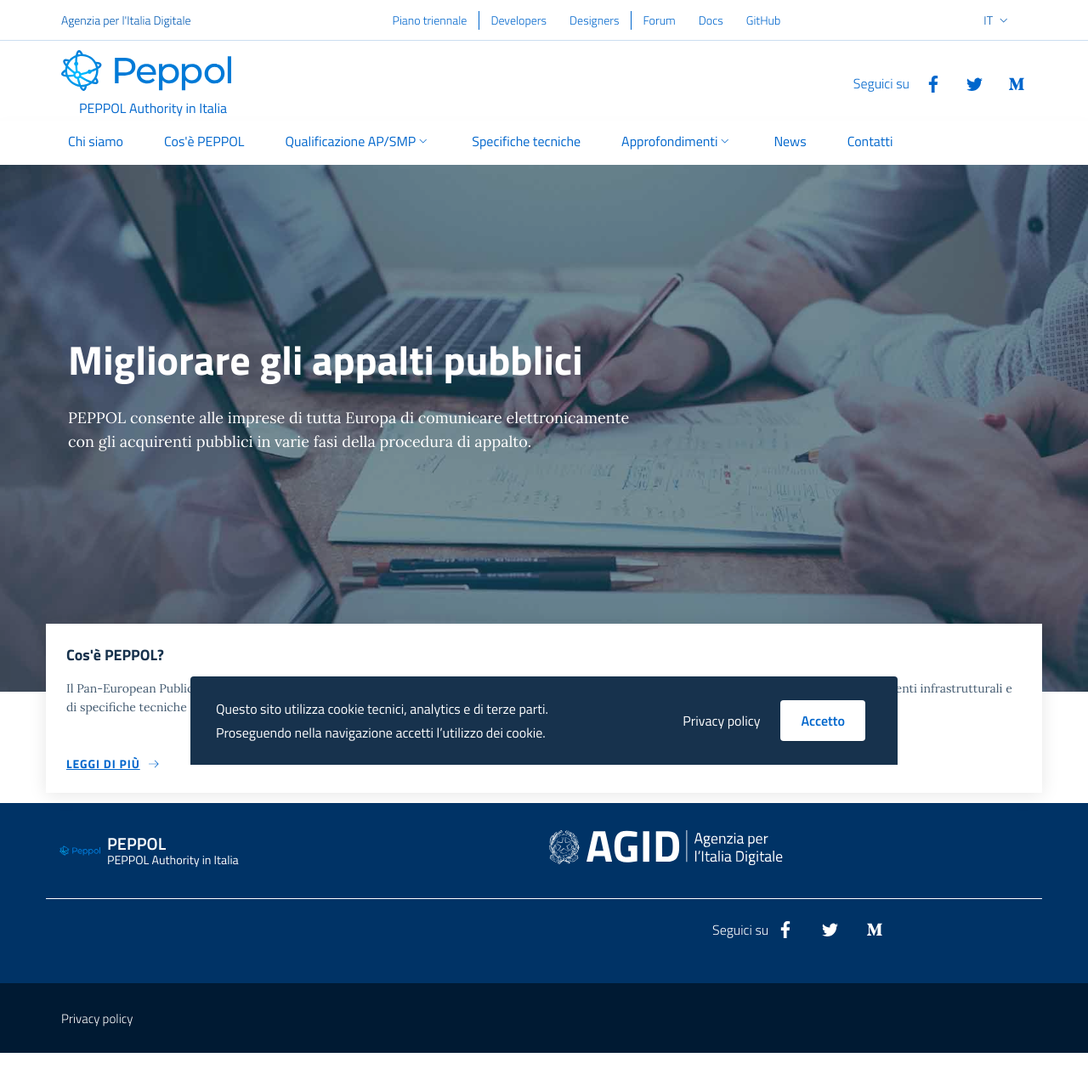
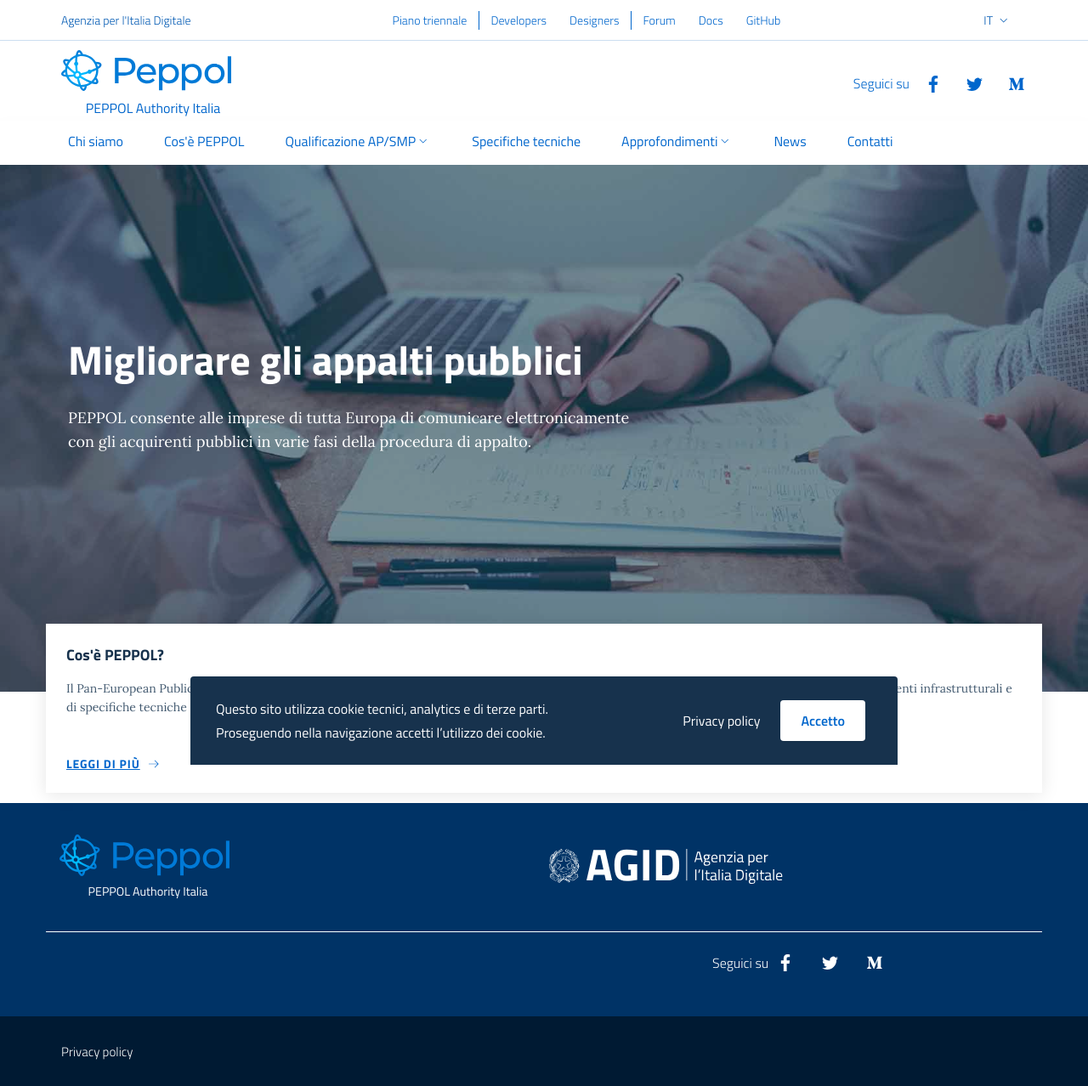
Before and after one commit to realeroberto/peppol.agid.gov.it, a Jekyll site: the page built from it/index.md, in a window 1280 px wide. Shown: the whole page at 85% size. Built offline with Jekyll 4.4.1, drawn with Linux system fonts in a browser that asks for light colours; before the commit the page ends 1239 px from its top, so only the background shows below that.

Commit message:
Update logo style

```diff
--- a/_data/t.yml
+++ b/_data/t.yml
@@ -12,8 +12,8 @@
 
 ## Site description
 description:
-  en: "PEPPOL Authority in Italy"
-  it: "PEPPOL Authority in Italia"
+  en: "PEPPOL Authority Italy"
+  it: "PEPPOL Authority Italia"
 
 ## Site author
 author:
--- a/_includes/footer/footer.html
+++ b/_includes/footer/footer.html
@@ -6,16 +6,16 @@
           <div class="col-6">
             <div class="it-brand-wrapper">
               <a href="{{ site.baseurl }}/{{ page.lang }}/" aria-label="Footer - {{ site.data.t.go-home[page.lang] }}" data-proofer-ignore>
-                <img class="icon" src="{{ site.baseurl }}{{ site.data.t.icon }}" alt="{{ site.name }} logo">
+                <img class="icon d-block" src="{{ site.baseurl }}{{ site.data.t.icon }}" alt="{{ site.name }} logo">
                 <div class="it-brand-text">
-                  <h2 class="no_toc">{{ site.data.t.name[page.lang] }}</h2>
+                  <h2 class="no_toc sr-only">{{ site.data.t.name[page.lang] }}</h2>
                   <h3 class="no_toc d-none d-md-block">{{ site.data.t.description[page.lang] }}</h3>
                 </div>
               </a>
             </div>
           </div>
 
-          <div class="col-12 col-sm-6 col-md-4 d-flex">
+          <div class="col-12 col-sm-6 col-md-4 d-flex align-items-center">
             <div class="it-brand-wrapper">
               <a href="https://www.agid.gov.it/" target="_blank">
                 <img src="{{ site.baseurl }}/assets/images/agid-logo.svg"
--- a/style.scss
+++ b/style.scss
@@ -2,13 +2,16 @@
 ---
 .it-header-center-wrapper {
   height: auto;
+}
 
-  .it-header-center-content-wrapper {
+.it-header-center-wrapper .it-header-center-content-wrapper,
+.it-footer-main {
   .it-brand-wrapper {
     a {
-          display: block;
+      display: inline-flex;
       text-align: center;
       margin: 5px 0;
+      flex-direction: column;
 
       .icon {
         width: 200px;
@@ -22,7 +25,7 @@
     }
   }
 }
-}
+
 .it-header-wrapper {
   .it-header-slim-wrapper {
     .navbar.navbar-institutional {
```
Lines whose indentation alone changed are shown as unchanged.
